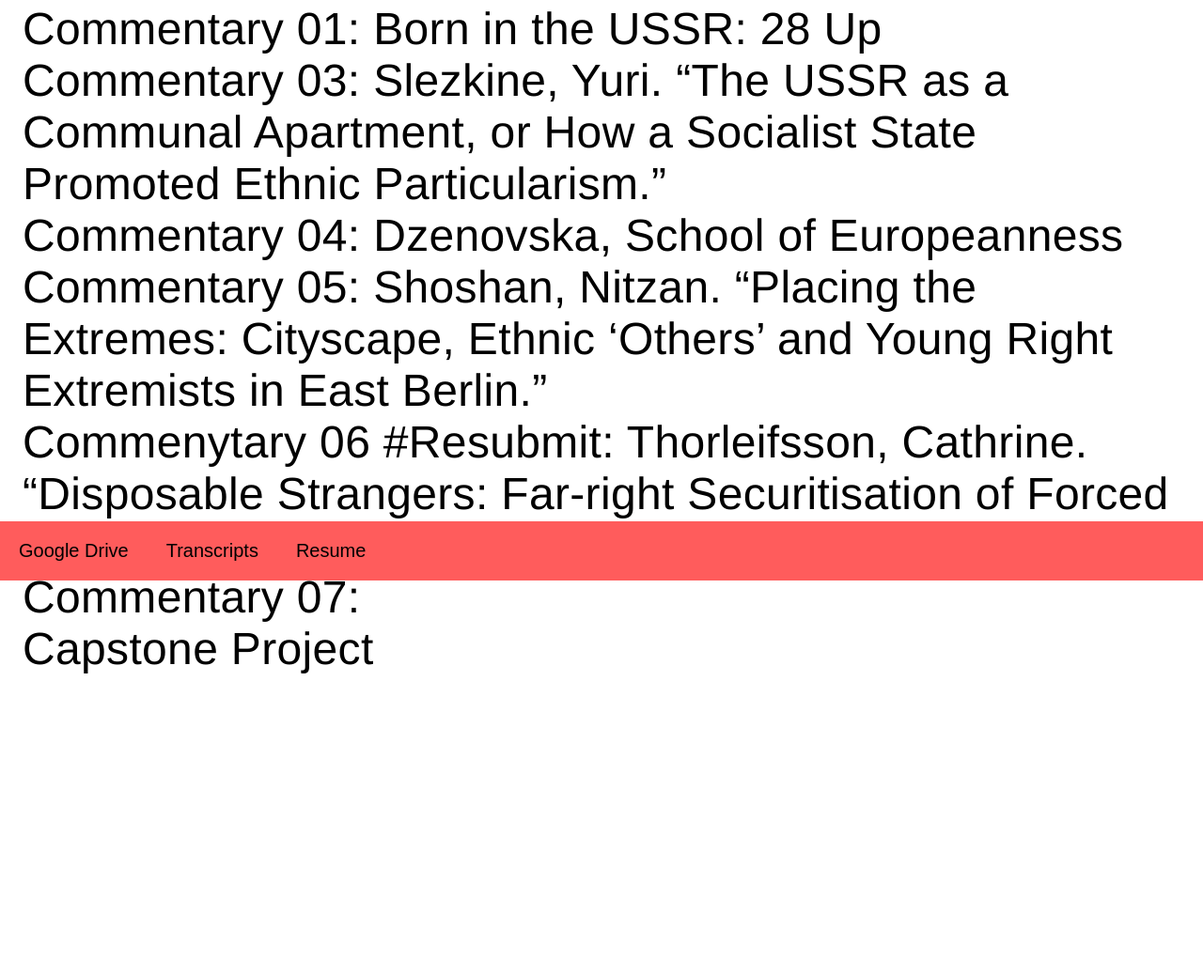
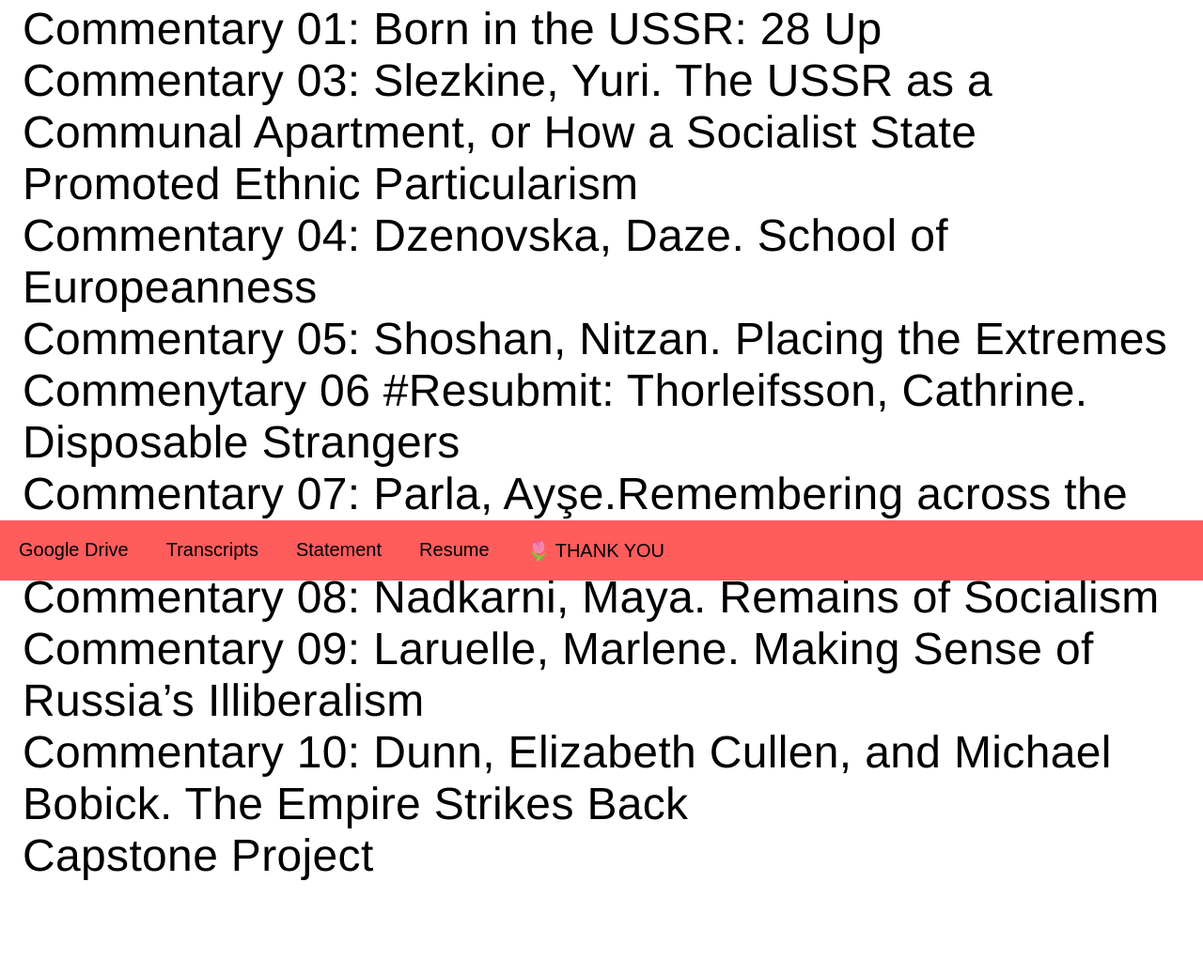
Before and after one commit to j8denc/Jaden-Chen-Doc, a plain HTML site: page index.html in a window 1280 px wide. Shown: the part 182-1220 px from the top of the page at 94% size. Before the commit the page ends 1000 px from the top, so only its background shows below. Drawn offline with Linux system fonts and the light colour scheme; a web font is replaced by a local one.

Commit message:
Update index.html

```diff
--- a/index.html
+++ b/index.html
@@ -1,3 +1,13 @@
+<!DOCTYPE html>
+<html lang="en" >
+<head>
+  <meta charset="UTF-8">
+  <title>CodePen - A Pen by J8denchen</title>
+  <link rel="stylesheet" href="./style.css">
+
+</head>
+<body>
+<!-- partial:index.partial.html -->
 <html lang="en"><head>
     <meta charset="UTF-8">
     <meta name="viewport" content="width=device-width, initial-scale=1.0">
@@ -21,7 +31,9 @@
     <nav>
       <a href="https://drive.google.com/drive/folders/1LfYdMMcMDMSxeDJnzxGF0K6ghT0dfI5J?usp=sharing" target="_blank" class="external">Google Drive</a>
             <a href="https://drive.google.com/file/d/1wT6Z714pd0Myyre1onP3VB7meQPZ4lW3/view?usp=drive_link" target="_blank" class="external">Transcripts</a>
-      <a href="https://drive.google.com/file/d/1-sCBfRNIpRtg2JgRkZqcFgevT84ex4Wl/view?usp=drive_link" target="_blank" class="external">Resume</a>
+           <a href="https://drive.google.com/file/d/1KQpF2smqWHTbW2FmV8XHq1P43mRBKqD-/view?usp=drive_link" target="_blank" class="external">Statement</a>
+      <a href="https://drive.google.com/file/d/10dZdFP-zZQftKidGJFRIZoFWFrQPHNaf/view?usp=sharing" target="_blank" class="external">Resume</a>
+           <a>🌷 THANK YOU</a>
     </nav>
 <h1>&nbsp;</h1>
 <!-- Commentary 01: New York City & My Hometown -->
@@ -42,7 +54,7 @@
     </ol>
   </section>
 <!-- Commentary 03: Monuments -->
-<h2 class="acc-header">Commentary 03: Slezkine, Yuri. “The USSR as a Communal Apartment, or How a Socialist State Promoted Ethnic Particularism.”</h2>
+<h2 class="acc-header">Commentary 03: Slezkine, Yuri. The USSR as a Communal Apartment, or How a Socialist State Promoted Ethnic Particularism</h2>
 <section>
 <ol>
   <li>Brief
@@ -52,7 +64,7 @@
   <li> <a href="https://drive.google.com/file/d/1BRNAtQr598Lpqp3Y0pZh9DEP3YKGRSAn/view?usp=drive_link" target="_blank" class="external">Link</a></li>
 </section>
 <!-- Commentary 04: Dzenovska, School of Europeanness -->
-<h2 class="acc-header">Commentary 04: Dzenovska, School of Europeanness</h2>
+<h2 class="acc-header">Commentary 04: Dzenovska, Daze. School of Europeanness</h2>
 <section>
   <ol>
     <li>Brief
@@ -62,9 +74,8 @@
     </li>
  <li> <a href="https://drive.google.com/file/d/1X_p5tiUU34Oz7j-LMeEn1Ww-dl8KAhkk/view?usp=drive_link" target="_blank" class="external">Link</a></li>
 </section>
-<!-- Commentary 05: Shoshan, Nitzan. “Placing the Extremes: Cityscape, Ethnic ‘Others’ and Young Right Extremists in East Berlin.” -->
-
-<h2 class="acc-header">Commentary 05: Shoshan, Nitzan. “Placing the Extremes: Cityscape, Ethnic ‘Others’ and Young Right Extremists in East Berlin.”</h2>
+<!-- Commentary 05: Shoshan, Nitzan. “Placing the Extremes” -->
+<h2 class="acc-header">Commentary 05: Shoshan, Nitzan. Placing the Extremes</h2>
 <section>
   <ol>
     <li>Brief
@@ -73,9 +84,8 @@
     </li>
  <li> <a href="https://drive.google.com/file/d/1JtlmePtC526ZDd_iRQzahqmo8fC4oN6i/view?usp=sharing" target="_blank" class="external">Link</a></li>
 </section>
-<!-- Commentary 06: Thorleifsson, Cathrine. “Disposable Strangers: Far‐right Securitisation of Forced Migration in Hungary.”  -->
-<h2 class="acc-header">Commenytary 06 #Resubmit: Thorleifsson, Cathrine. “Disposable Strangers: Far‐right Securitisation of Forced Migration in Hungary.”
-</h2>
+<!-- Commentary 06: Thorleifsson, Cathrine. “Disposable Strangers”  -->
+<h2 class="acc-header">Commenytary 06 #Resubmit: Thorleifsson, Cathrine. Disposable Strangers</h2>
 <section>
   <ol>
     <li>Brief
@@ -84,15 +94,45 @@
     </li>
  <li> <a href="https://drive.google.com/file/d/16FMTh0-D6lHwgB8y-8P0sZPrJZrFADzY/view?usp=drive_link" target="_blank" class="external">Link</a></li>
 </section>
-<!-- Commentary 07: -->
-<h2 class="acc-header">Commentary 07:</h2>
+<!-- Commentary 07: Parla, Ayşe. “Remembering across the Border”-->
+<h2 class="acc-header">Commentary 07: Parla, Ayşe.Remembering across the Border</h2>
 <section>
  <ol>
     <li>Brief
-      <ul>
+      <ul> (Inspires my capstone ❤️) This article challenges the perception of nostalgia as mere sentimentality, delving into its multifaceted role. I explore how post-communist nostalgia serves as a tool for Bulgaristan migrants in Turkey to manage their reception. While exploring the enduring appeal of post-Soviet aesthetics in a globalized world, the article cautions against superficial fetishization, emphasizing the importance of distinguishing between nostalgia and the romanticization of a dictatorial regime.
       </ul>
     </li>
  <li> <a href="https://drive.google.com/file/d/1Ixhyvm-RdZVOEnnx0iUDpcMbezCkdEFM/view?usp=drive_link" target="_blank" class="external">Link</a></li>
+</section>
+<!-- Commentary 08: Nadkarni, Maya. "Remains of Socialism"-->
+<h2 class="acc-header">Commentary 08: Nadkarni, Maya. Remains of Socialism</h2>
+<section>
+ <ol>
+    <li>Brief
+      <ul> Nadkarni's article examines the controversies surrounding Hungary's House of Terror, which attempts to commemorate both socialism and fascism in the same frame, reflecting Hungary's struggle to reinvent itself post-socialism. And I explores the emergence of socialist heritage as an economic sector after the Soviet Union's dissolution, examining tourist motivations in Eastern and Western Europe, particularly in China. Lastly, I question the ongoing relevance of terms like "socialism" and "post-socialism" 31 years after the Collapse of the Soviet Union.
+      </ul>
+    </li>
+ <li> <a href="https://drive.google.com/file/d/1KAh6RoCQiDjVGSthzXOte5TaYqAu4U6E/view?usp=sharing" target="_blank" class="external">Link</a></li>
+</section>
+<!-- Commentary 09: -->
+<h2 class="acc-header">Commentary 09:  Laruelle, Marlene. Making Sense of Russia’s Illiberalism</h2>
+<section>
+ <ol>
+    <li>Brief
+      <ul>In this article, I discuss Russia and China's efforts to contest the international order, emphasizing their resistance to liberal pressures and the adoption of illiberalism to establish new norms. It compares Russia's rejection of the liberal world order under Putin to Orbán's vision of illiberal democracy in Hungary. Additionally, it highlights China's unique path, maintaining an oppressive political system while achieving economic growth through market reforms and a one-party meritocracy, posing a challenge to liberal democracies.
+      </ul>
+    </li>
+ <li> <a href="https://drive.google.com/file/d/1gJgABpsYuklKhHGDwWgSm201Pi9ezc9R/view?usp=sharing" target="_blank" class="external">Link</a></li>
+</section>
+<!-- Commentary 10: -->
+<h2 class="acc-header">Commentary 10: Dunn, Elizabeth Cullen, and Michael Bobick. The Empire Strikes Back </h2>
+<section>
+ <ol>
+    <li>Brief
+      <ul> Within this article, I discuss the changing nature of geopolitical strategies in the twenty-first century, emphasizing the importance of understanding a people's identity for claims to sovereignty. It draws parallels between Russia's hidden interventions and China's aggressive tactics toward Taiwan and erosion of democracy in Hong Kong.
+      </ul>
+    </li>
+ <li> <a href="https://drive.google.com/file/d/1357zQCoMJiYX5W8oNJw-NCGYsGZTzNga/view?usp=sharing" target="_blank" class="external">Link</a></li>
 </section>
 <!-- Capstone -->
 <h2 class="acc-header ">Capstone Project
@@ -109,3 +149,8 @@
   <script src="script.js"></script>
 
 </body></html>
+<!-- partial -->
+  <script  src="./script.js"></script>
+
+</body>
+</html>
```
